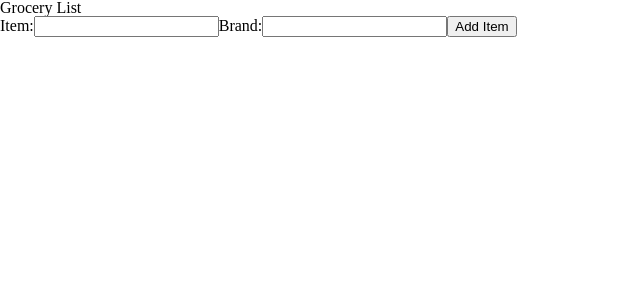
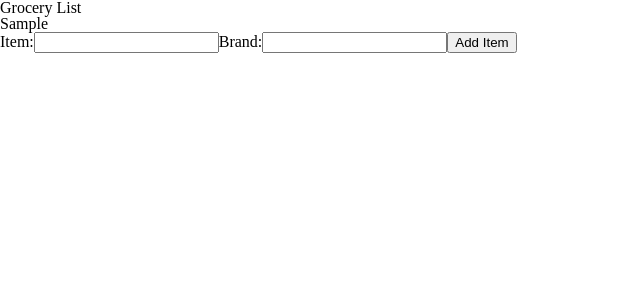
Before and after one commit to ryreiterman/react-groceries, a React app: page / in a window 1280 px wide. Both pictures are taken after typing "Sample", "Sample" into the empty fields and a click on the button "Add Item". Shown: the top 300 px of the page, without its empty margins (0-640 px from the left). Built offline with nearby package versions, Linux system fonts and the light colour scheme.

Commit message:
Map method works, rendering list in browser

```diff
--- a/public/index.html
+++ b/public/index.html
@@ -11,6 +11,6 @@
 <body>
   <div id="app"></div>
 
-<script type="text/javascript" src="js/dist/vendors~App.95b011cc350ee021fd41.js?af960e006f783e1990fe"></script><script type="text/javascript" src="js/dist/App.4d7fe3ef119986d2a98f.js?af960e006f783e1990fe"></script><script type="text/javascript" src="js/dist/main.9c581f7864b02165cf18.js?af960e006f783e1990fe"></script></body>
+<script type="text/javascript" src="js/dist/vendors~App.95b011cc350ee021fd41.js?85c89dd1c6e2d65b85c5"></script><script type="text/javascript" src="js/dist/App.9b4292fb9ac4eb56edb3.js?85c89dd1c6e2d65b85c5"></script><script type="text/javascript" src="js/dist/main.9c581f7864b02165cf18.js?85c89dd1c6e2d65b85c5"></script></body>
 
 </html>
--- a/src/components/App.js
+++ b/src/components/App.js
@@ -1,13 +1,12 @@
 import React, { useState } from 'react';
-// import useInput from './hooks/useInput';
 
 export default function App(props) {
 	const [newGrocery, setNewGrocery] = useState({
 		item: '',
-		brand: ''
-		// units: 'Family Size',
-		// quantity: 2,
-		// isPurchased: true
+		brand: '',
+		units: '',
+		quantity: 0,
+		isPurchased: false
 	});
 
 	const [groceryList, setGroceryList] = useState([]);
@@ -22,8 +21,6 @@ export default function App(props) {
 			quantity: 0,
 			isPurchased: false
 		});
-		// resetGroceryNewItem();
-		// resetGroceryNewBrand();
 	};
 
 	const handleChange = event => {
@@ -33,38 +30,23 @@ export default function App(props) {
 		});
 	};
 
-	// const {
-	// 	value: groceryNewItem,
-	// 	bind: bindGroceryNewItem,
-	// 	reset: resetGroceryNewItem
-	// } = useInput('');
-
-	// const {
-	// 	value: groceryNewBrand,
-	// 	bind: bindGroceryNewBrand,
-	// 	reset: resetGroceryNewBrand
-	// } = useInput('');
-
 	return (
 		<div>
 			<h1>Grocery List</h1>
-			{/* {items.map(item => {
-				return (
-					<div key={`${item.item}${item.brand}`}>
-						{item.item}-{item.brand}
-					</div>
-				);
-			})} */}
 
-			{/* <ul id="grocery-list">
+			{/* <ul>
+				{groceryList.map(item => {
+					return <li>{item.brand}</li>;
+				})}
+			</ul> */}
+
+			<ul id="grocery-list">
 				{groceryList?.length
-					? groceryList.map((listItem, i) => {
-							return (
-								<li key={listItem + '_' + i}>{`${i + 1}. ${listItem}`}</li>
-							);
+					? groceryList.map((item, i) => {
+							return <li key={item.brand + '_' + i}>{item.brand}</li>;
 					  })
 					: ''}
-			</ul> */}
+			</ul>
 
 			<form className="task-form" onSubmit={addGrocery}>
 				<label htmlFor="item">
```
Also changed, not shown: 1 other file (tests, documents, lock files or other folders).
